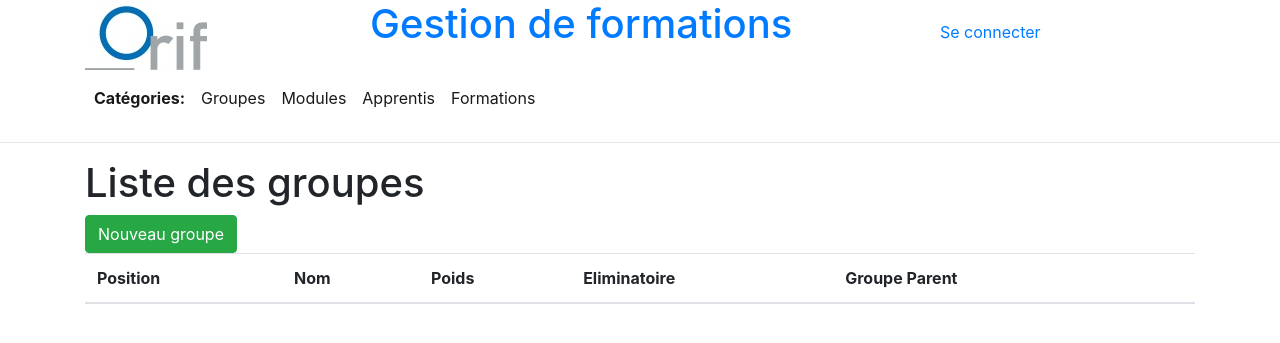
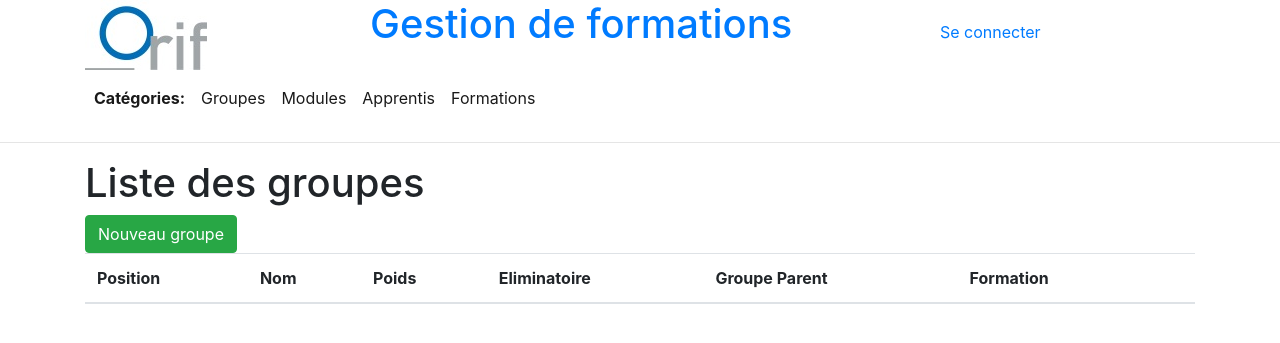
Before and after one commit to OrifInformatique/gestion_formations, a CodeIgniter app: page /gestion_formations/Group in a window 1280 px wide. Shown: the top 343 px of the page. Run offline with CodeIgniter, Linux system fonts and the light colour scheme; data comes from the database, SQL or seed files in the repository; data that the repository does not hold is empty.

Commit message:
Allow linking a formation to a group

```diff
--- a/application/controllers/Group.php
+++ b/application/controllers/Group.php
@@ -26,7 +26,9 @@ class Group extends MY_Controller {
      * Shows the index with all the groups
      */
     public function index(){
+        $this->load->model('formation_model');
         $outputs['groups'] = $this->formation_module_group_model->get_ordered();
+        $outputs['formations'] = $this->formation_model->dropdown('name_formation');
         $this->display_view('group/list', $outputs);
     }
 
@@ -36,7 +38,7 @@ class Group extends MY_Controller {
      *      If a group with the id exists, it will update it, otherwise it will create a new group
      */
     public function form($id = 0){
-        $this->load->model(['module_group_model','module_subject_model']);
+        $this->load->model(['module_group_model','module_subject_model','formation_model']);
         $outputs = array();
 
         if($id > 0){
@@ -53,6 +55,8 @@ class Group extends MY_Controller {
         if(empty($outputs['m'])) {
             $outputs['m'] = [];
         }
+
+        $outputs['formations'] = $this->formation_model->dropdown('name_formation');
 
         $groups = $this->formation_module_group_model->get_all();
         if($id != 0) {
@@ -78,13 +82,15 @@ class Group extends MY_Controller {
         $this->form_validation->set_rules('weight', $this->lang->line('group_weight'), 'required');
         $this->form_validation->set_rules('position', $this->lang->line('group_position'), 'required');
         $this->form_validation->set_rules('parent_group', $this->lang->line('group_parent_group'), 'required');
+        $this->form_validation->set_rules('group_formation', $this->lang->line('group_formation'),'required');
 
         $req = array(
             'name_group' => $this->input->post('name_group'),
             'weight' => $this->input->post('weight'),
             'eliminatory' => null !== $this->input->post('eliminatory'),
             'position' => $this->input->post('position'),
-            'fk_parent_group' => $this->input->post('parent_group')
+            'fk_parent_group' => $this->input->post('parent_group'),
+            'fk_formation' => $this->input->post('group_formation')
         );
 
         if($this->form_validation->run()){
--- a/application/language/french/MY_application_lang.php
+++ b/application/language/french/MY_application_lang.php
@@ -36,6 +36,7 @@ $lang['group_weight']                   = 'Poids';
 $lang['group_eliminatory']              = 'Eliminatoire';
 $lang['group_position']                 = 'Position';
 $lang['group_parent_group']             = 'Groupe Parent';
+$lang['group_formation']                = 'Formation';
 $lang['module_number']                  = 'Numéro de module';
 $lang['module_title']                   = 'Titre';
 $lang['module_group']                   = 'Groupe';
--- a/application/views/group/list.php
+++ b/application/views/group/list.php
@@ -9,6 +9,7 @@
                 <th><?php echo $this->lang->line('group_weight') ?></th>
                 <th><?php echo $this->lang->line('group_eliminatory') ?></th>
                 <th><?php echo $this->lang->line('group_parent_group') ?></th>
+                <th><?php echo $this->lang->line('group_formation') ?></th>
                 <th></th>
             </tr>
         </thead>
@@ -23,6 +24,7 @@
                     <td><?php echo $group->weight . ' %'; ?></td>
                     <td><?php echo $group->eliminatory?$this->lang->line('yes'):$this->lang->line('no'); ?></td>
                     <td><?php echo getParentGroup($groups, $group->fk_parent_group, $no_group); ?></td>
+                    <td><?php echo $formations[$group->fk_formation]; ?></td>
                     <td>
                         <a href="<?php echo base_url().'group/delete/'.$group->id; ?>" class="btn btn-danger">x</a>
                     </td>
```
Also changed, not shown: application/views/group/add.php (+18 -0 lines).
